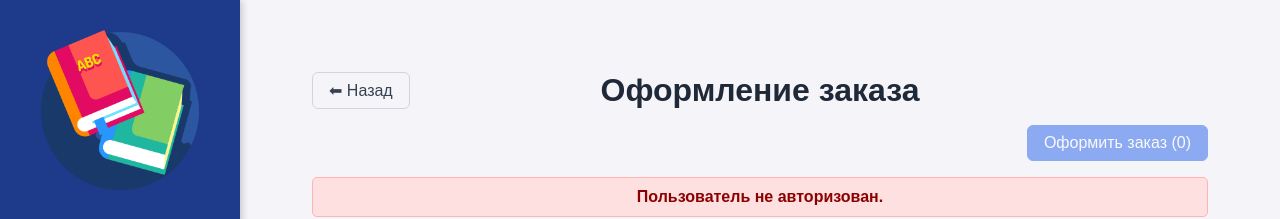
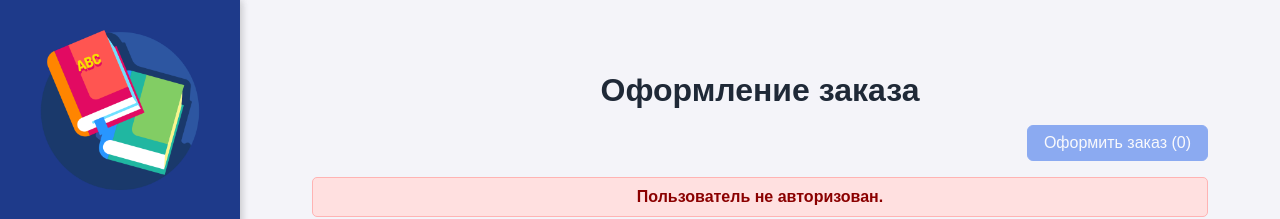
Before and after one commit to Shp1nat/your_library_frontend, a Vue app: page /books in a window 1280 px wide. Shown: the top 219 px of the page. Built offline with nearby package versions, Linux system fonts and the light colour scheme.

Commit message:
BooksView v2

```diff
--- a/src/views/userDashboard/BooksView.vue
+++ b/src/views/userDashboard/BooksView.vue
@@ -1,7 +1,6 @@
 <template>
   <div class="order-container">
     <div class="header-row">
-      <button class="btn back-button" @click="goBack">⬅ Назад</button>
       <h1 class="title">Оформление заказа</h1>
     </div>
 
@@ -392,11 +391,11 @@ export default {
       }
     },
     // Метод для возврата на предыдущую страницу (предполагается, что это главная или другая страница)
-    goBack() {
-      // Используем $router.go(-1) для возврата на предыдущую страницу
-      // или this.$router.push('/') если нужно перейти на конкретный маршрут
-      this.$router.go(-1);
-    }
+    // goBack() { // Метод goBack удален
+    //   // Используем $router.go(-1) для возврата на предыдущую страницу
+    //   // или this.$router.push('/') если нужно перейти на конкретный маршрут
+    //   this.$router.go(-1);
+    // }
   }
 };
 </script>
@@ -428,17 +427,19 @@ export default {
 
 .header-row {
   display: flex;
-  justify-content: flex-start;
+  /* Изменено с justify-content: flex-start; чтобы центрировать заголовок */
+  justify-content: center;
   align-items: center;
   gap: 1rem;
   margin-bottom: 1rem;
-  position: relative;
+  position: relative; /* Оставлено position: relative; на случай, если заголовок должен быть абсолютно позиционирован относительно этого контейнера */
 }
 
 .title {
-  position: absolute;
-  left: 50%;
-  transform: translateX(-50%);
+  /* Убрано абсолютное позиционирование и трансформация, т.к. флексбокс уже центрирует */
+  /* position: absolute; */
+  /* left: 50%; */
+  /* transform: translateX(-50%); */
   font-size: 2rem;
   font-weight: bold;
   color: #1f2937; /* Темно-серый текст */
@@ -480,7 +481,8 @@ export default {
   transform: none !important; /* Отключаем анимацию при отключенной кнопке */
 }
 
-.btn.back-button {
+/* Стили для кнопки "Назад" удалены */
+/* .btn.back-button {
   font-weight: 500;
   color: #374151;
   background-color: transparent;
@@ -491,7 +493,7 @@ export default {
   color: #111827;
   background-color: #e5e7eb;
   transform: translateX(-2px); /* Анимация сдвига назад */
-}
+/* } */
 
 .table-container {
   border: 1px solid #d1d5db; /* Серый бордер */
```
